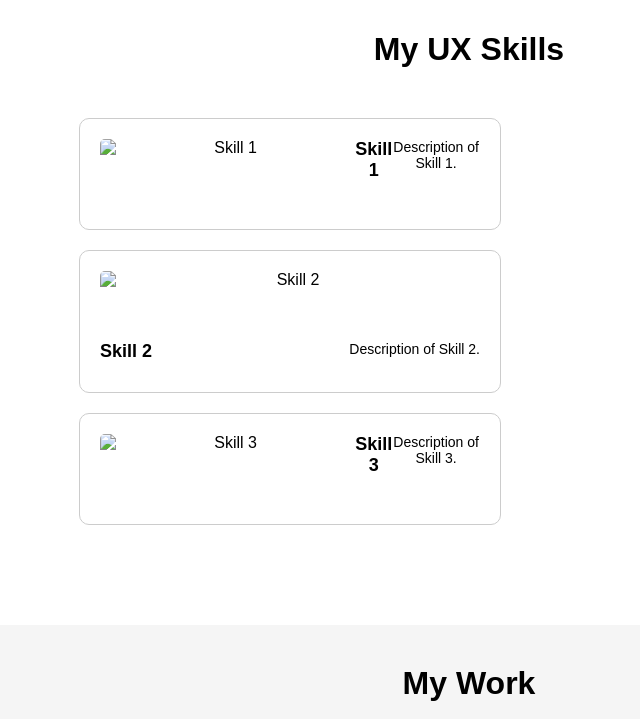
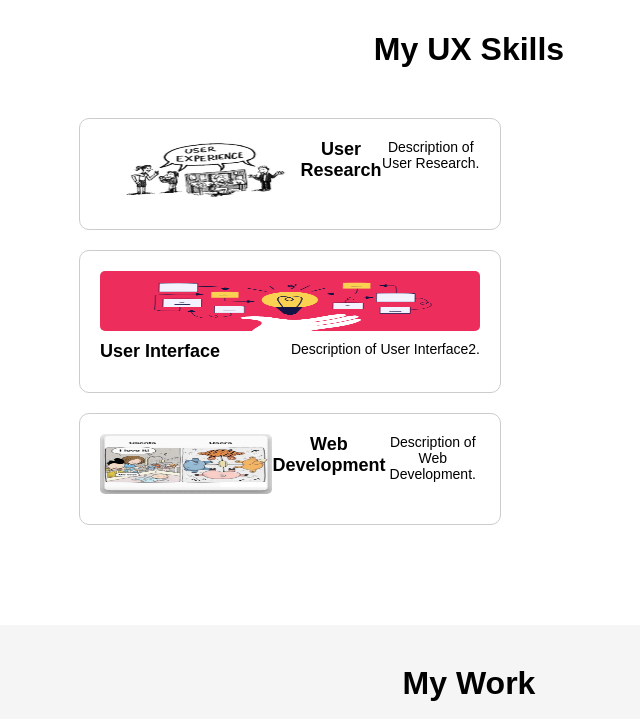
Before and after one commit to ajiitha/UX_UI_HW_18, a plain HTML site: page index.html in a window 1280 px wide. Shown: the part 1020-1739 px from the top of the page, without its empty margins (171-811 px from the left). Drawn offline with Linux system fonts and the light colour scheme.

Commit message:
Update index.html

```diff
--- a/index.html
+++ b/index.html
@@ -60,19 +60,19 @@
         <h1>My UX Skills</h1>
         <div class="flexContainer">
             <div class="skill">
-                <img src="icon1.png" alt="Skill 1">
-                <h3>Skill 1</h3>
-                <p>Description of Skill 1.</p>
+                <img src="ux.jpeg" alt="Skill 1">
+                <h3>User Research</h3>
+                <p>Description of User Research.</p>
             </div>
             <div class="skill">
-                <img src="icon2.png" alt="Skill 2">
-                <h3>Skill 2</h3>
-                <p>Description of Skill 2.</p>
+                <img src="ux2.png" alt="Skill 2">
+                <h3>User Interface</h3>
+                <p>Description of User Interface2.</p>
             </div>
             <div class="skill">
-                <img src="icon3.png" alt="Skill 3">
-                <h3>Skill 3</h3>
-                <p>Description of Skill 3.</p>
+                <img src="ux3.jpeg" alt="Skill 3">
+                <h3>Web Development</h3>
+                <p>Description of Web Development.</p>
             </div>
         </div>
     </section>
@@ -81,13 +81,13 @@
         <h1>My Work</h1>
         <div class="workGrid">
             <div class="workItem">
-                <img src="project1.jpg" alt="Project 1">
+                <img src="project1.jpeg" alt="Project 1">
                 <h4>Project 1</h4>
                 <p>Description of Project 1.</p>
                 <button>View Project</button>
             </div>
             <div class="workItem">
-                <img src="project2.jpg" alt="Project 2">
+                <img src="project2.jpeg" alt="Project 2">
                 <h4>Project 2</h4>
                 <p>Description of Project 2.</p>
                 <button>View Project</button>
```
